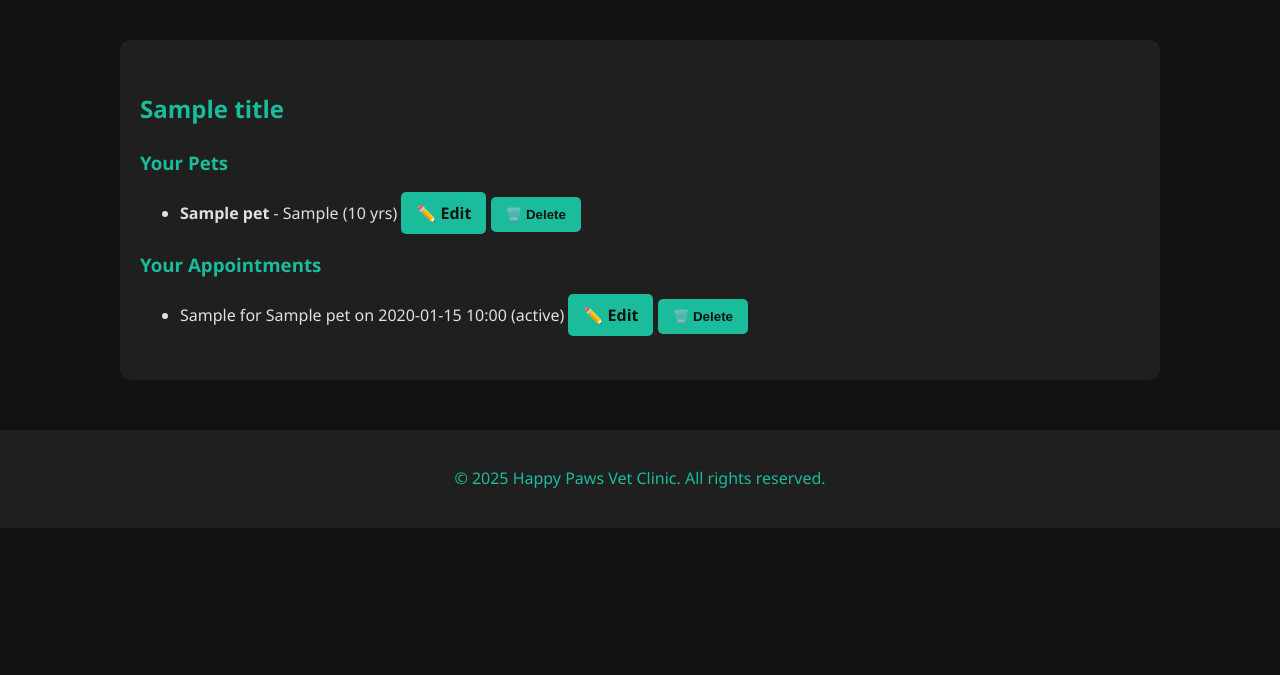
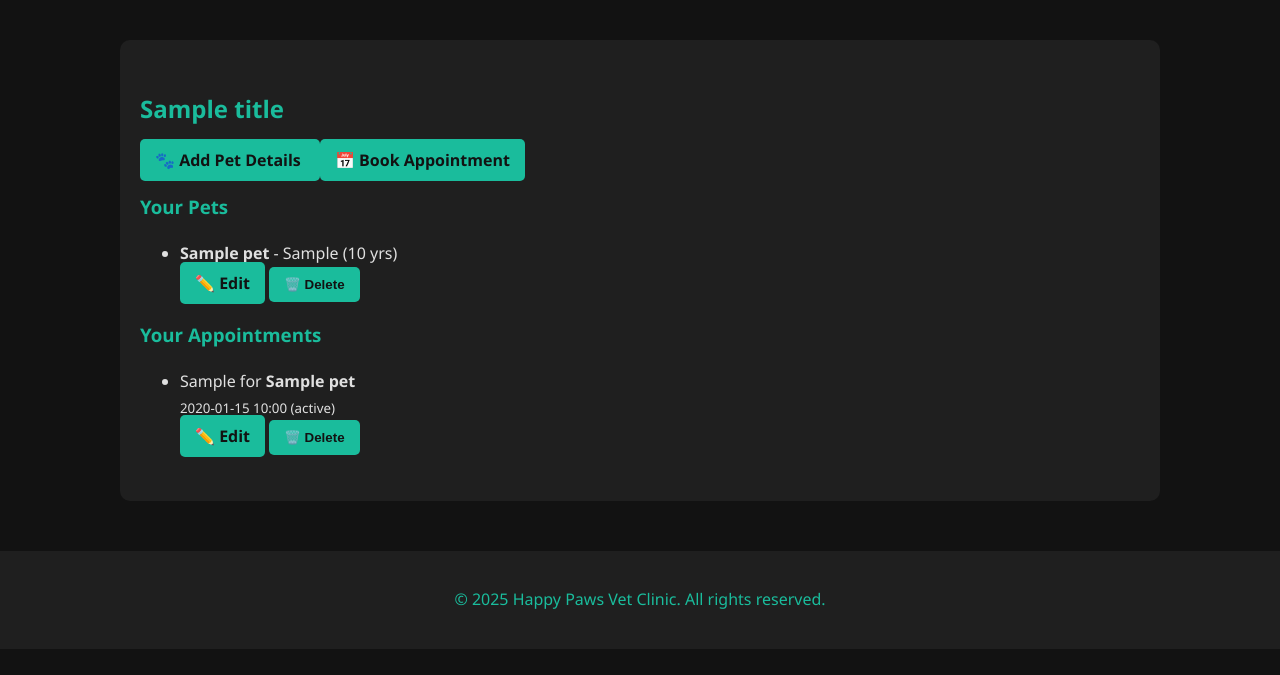
Before and after one commit to DeQuirozJanPaul200408/Happy-Paws-Vet-Clinic, a Flask app: template templates/dashboard.html in a window 1280 px wide. Shown: the part 125-800 px from the top of the page. Run offline with Flask 3, Linux system fonts and the light colour scheme; tables that the repository leaves empty hold one stand-in row (values such as "Sample post"); the template is opened without the code that fills it: values that come from a table or form of the project are taken from there, most other values are stand-ins (such as "Sample title", 1, 10 or a date in 2020).

Commit message:
2nd Commit
Refactor dashboard layout to include quick action buttons and improve sections for pets and appointments.

```diff
--- a/templates/dashboard.html
+++ b/templates/dashboard.html
@@ -1,44 +1,67 @@
 {% extends "base.html" %}
 {% block content %}
-<h2>{{ title }}</h2>
+<div class="container mt-4">
+    <h2 class="mb-4">{{ title }}</h2>
 
-<section>
-    <h3>Your Pets</h3>
+    <!-- Quick Action Buttons -->
+    <div class="mb-4">
+        <a href="{{ url_for('pet_new') }}" class="btn btn-primary btn-lg me-3">
+            🐾 Add Pet Details
+        </a>
+        <a href="{{ url_for('appointment_new') }}" class="btn btn-success btn-lg">
+            📅 Book Appointment
+        </a>
+    </div>
+
+    <!-- Pets Section -->
+    <section class="mb-5">
+        <h3 class="mb-3">Your Pets</h3>
         {% if pets %}
-        <ul>
+            <ul class="list-group">
                 {% for pet in pets %}
-            <li>
+                    <li class="list-group-item d-flex justify-content-between align-items-center">
+                        <div>
                             <strong>{{ pet.name }}</strong> - {{ pet.breed or 'Unknown Breed' }} ({{ pet.age or '?' }} yrs)
-                <a href="{{ url_for('pet_edit', id=pet.id) }}" class="btn btn-sm btn-primary">✏️ Edit</a>
+                        </div>
+                        <div>
+                            <a href="{{ url_for('pet_edit', id=pet.id) }}" class="btn btn-sm btn-primary me-1">✏️ Edit</a>
                             <form action="{{ url_for('pet_delete', id=pet.id) }}" method="POST" style="display:inline;">
                                 <button type="submit" class="btn btn-sm btn-danger"
                                         onclick="return confirm('Are you sure you want to delete this pet?')">🗑️ Delete</button>
                             </form>
+                        </div>
                     </li>
                 {% endfor %}
             </ul>
         {% else %}
-        <p>You have no pets yet. <a href="{{ url_for('pet_new') }}">Add one</a>.</p>
+            <p>You have no pets yet.</p>
         {% endif %}
     </section>
 
+    <!-- Appointments Section -->
     <section>
-    <h3>Your Appointments</h3>
+        <h3 class="mb-3">Your Appointments</h3>
         {% if appointments %}
-        <ul>
+            <ul class="list-group">
                 {% for a in appointments %}
-            <li>
-                {{ a.service }} for {{ a.pet.name }} on {{ a.scheduled_at.strftime('%Y-%m-%d %H:%M') }} ({{ a.status }})
-                <a href="{{ url_for('appointment_edit', id=a.id) }}" class="btn btn-sm btn-primary">✏️ Edit</a>
+                    <li class="list-group-item d-flex justify-content-between align-items-center">
+                        <div>
+                            {{ a.service }} for <strong>{{ a.pet.name }}</strong><br>
+                            <small>{{ a.scheduled_at.strftime('%Y-%m-%d %H:%M') }} ({{ a.status }})</small>
+                        </div>
+                        <div>
+                            <a href="{{ url_for('appointment_edit', id=a.id) }}" class="btn btn-sm btn-primary me-1">✏️ Edit</a>
                             <form action="{{ url_for('appointment_delete', id=a.id) }}" method="POST" style="display:inline;">
                                 <button type="submit" class="btn btn-sm btn-danger"
                                         onclick="return confirm('Are you sure you want to cancel this appointment?')">🗑️ Delete</button>
                             </form>
+                        </div>
                     </li>
                 {% endfor %}
             </ul>
         {% else %}
-        <p>No appointments yet. <a href="{{ url_for('appointment_new') }}">Book one</a>.</p>
+            <p>No appointments yet.</p>
         {% endif %}
     </section>
+</div>
 {% endblock %}
```
Lines whose indentation alone changed are shown as unchanged.
